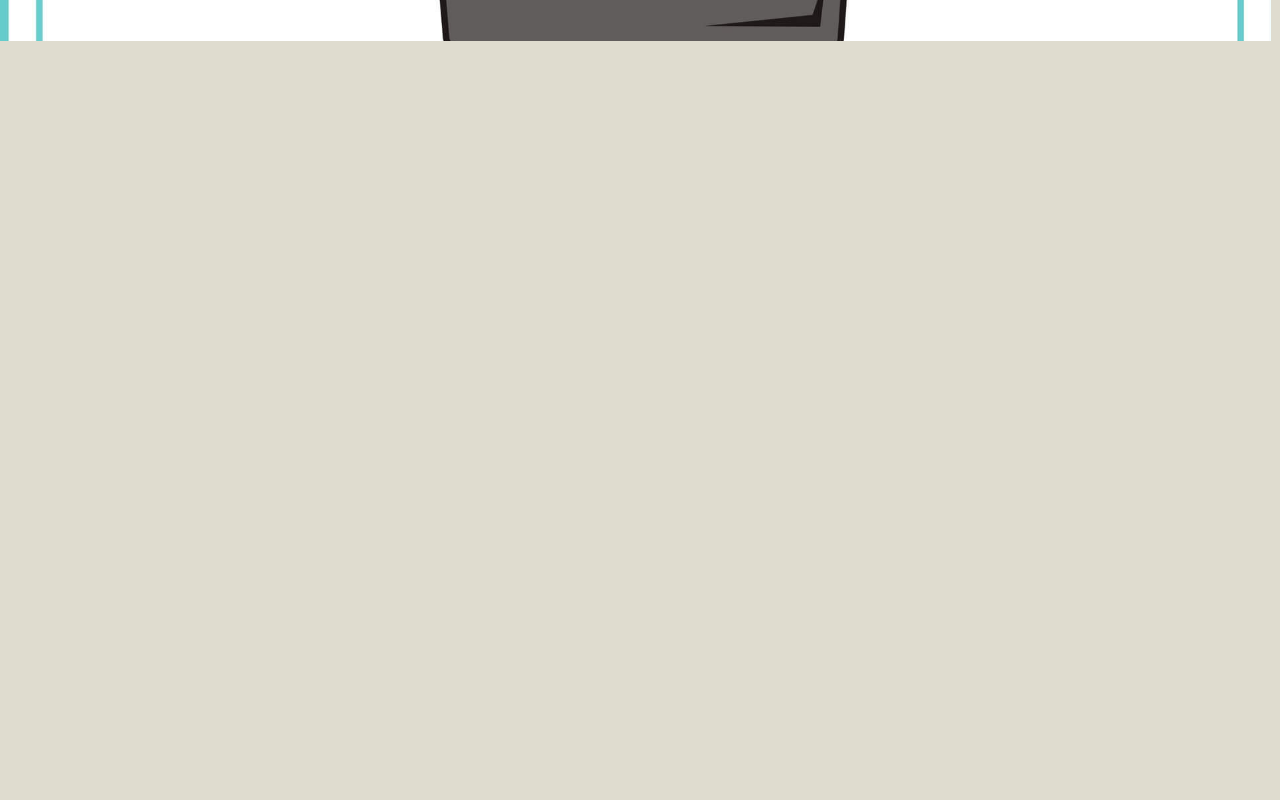
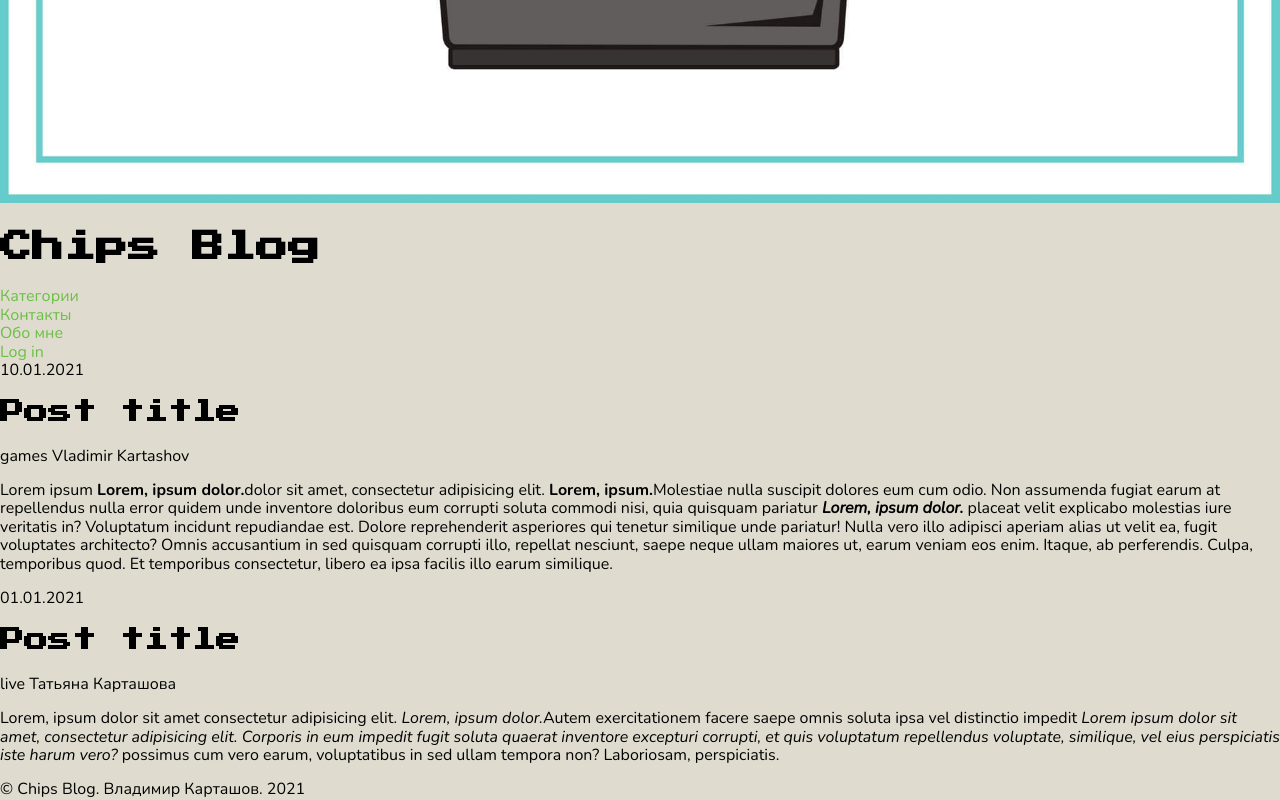
Before and after one commit to Dzhem/chips-blog, a plain HTML site: page index.html in a window 1280 px wide. Shown: the part 1230-2030 px from the top of the page. Before the commit the page ends 1891 px from the top, so only its background shows below. Drawn offline with Linux system fonts and the light colour scheme.

Commit message:
Added the custom fonts

```diff
--- a/css/style.css
+++ b/css/style.css
@@ -9,6 +9,7 @@
 body{
     background-color: var(--bgcolor);
     overflow-x: hidden;
+    font-family: 'Nunito Regular', sans-serif;
 }
 ul, li{
     margin: 0;
@@ -28,8 +29,33 @@ img{
     width: 100%;
     height: auto;
 }
+h1, h2, h3, h4, h5, h6{
+    font-family: 'Press Start 2P', cursive;
+}
+b, strong{
+    font-family: 'Nunito Bold', sans-serif;
+}
+i, em{
+    font-family: 'Nunito Italic', sans-serif;
+}
 
 /* fonts */
+@font-face{
+    font-family: 'Press Start 2P';
+    src: url(../assets/fonts/PressStart2P-Regular.ttf);
+}
+@font-face{
+    font-family: 'Nunito Regular';
+    src: url(../assets/fonts/Nunito-Regular.ttf);
+}
+@font-face{
+    font-family: 'Nunito Bold';
+    src: url(../assets/fonts/Nunito-Bold.ttf);
+}
+@font-face{
+    font-family: 'Nunito Italic';
+    src: url(../assets/fonts/Nunito-Italic.ttf);
+}
 
 /* mobyle styles */
 
--- a/index.html
+++ b/index.html
@@ -28,14 +28,18 @@
             <h2 class="post-title">Post title</h2>
             <span class="post-category">games</span>
             <span class="post-author">Vladimir Kartashov</span>
-            <div class="post-content">Lorem, ipsum dolor sit amet consectetur adipisicing elit. Autem exercitationem facere saepe omnis soluta ipsa vel distinctio impedit possimus cum vero earum, voluptatibus in sed ullam tempora non? Laboriosam, perspiciatis.</div>
+            <div class="post-content">
+                <p>Lorem ipsum <b>Lorem, ipsum dolor.</b>dolor sit amet, consectetur adipisicing elit. <strong>Lorem, ipsum.</strong>Molestiae nulla suscipit dolores eum cum odio. Non assumenda fugiat earum at repellendus nulla error quidem unde inventore doloribus eum corrupti soluta commodi nisi, quia quisquam pariatur <strong><em>Lorem, ipsum dolor.</em></strong> placeat velit explicabo molestias iure veritatis in? Voluptatum incidunt repudiandae est. Dolore reprehenderit asperiores qui tenetur similique unde pariatur! Nulla vero illo adipisci aperiam alias ut velit ea, fugit voluptates architecto? Omnis accusantium in sed quisquam corrupti illo, repellat nesciunt, saepe neque ullam maiores ut, earum veniam eos enim. Itaque, ab perferendis. Culpa, temporibus quod. Et temporibus consectetur, libero ea ipsa facilis illo earum similique.</p>
+            </div>
         </div>
         <div class="post">
             <span class="post-date">01.01.2021</span>
             <h2 class="post-title">Post title</h2>
             <span class="post-category">live</span>
             <span class="post-author">Татьяна Карташова</span>
-            <div class="post-content">Lorem, ipsum dolor sit amet consectetur adipisicing elit. Autem exercitationem facere saepe omnis soluta ipsa vel distinctio impedit possimus cum vero earum, voluptatibus in sed ullam tempora non? Laboriosam, perspiciatis.</div>
+            <div class="post-content">
+                <p>Lorem, ipsum dolor sit amet consectetur adipisicing elit. <i>Lorem, ipsum dolor.</i>Autem exercitationem facere saepe omnis soluta ipsa vel distinctio impedit <em>Lorem ipsum dolor sit amet, consectetur adipisicing elit. Corporis in eum impedit fugit soluta quaerat inventore excepturi corrupti, et quis voluptatum repellendus voluptate, similique, vel eius perspiciatis iste harum vero?</em> possimus cum vero earum, voluptatibus in sed ullam tempora non? Laboriosam, perspiciatis.</p>
+            </div>
         </div>
     </main>
     <footer class="footer grid">
```
Also changed, not shown: assets/fonts/Nunito-Bold.ttf (added), assets/fonts/Nunito-Italic.ttf (added), assets/fonts/Nunito-Regular.ttf (added), assets/fonts/PressStart2P-Regular.ttf (added).
